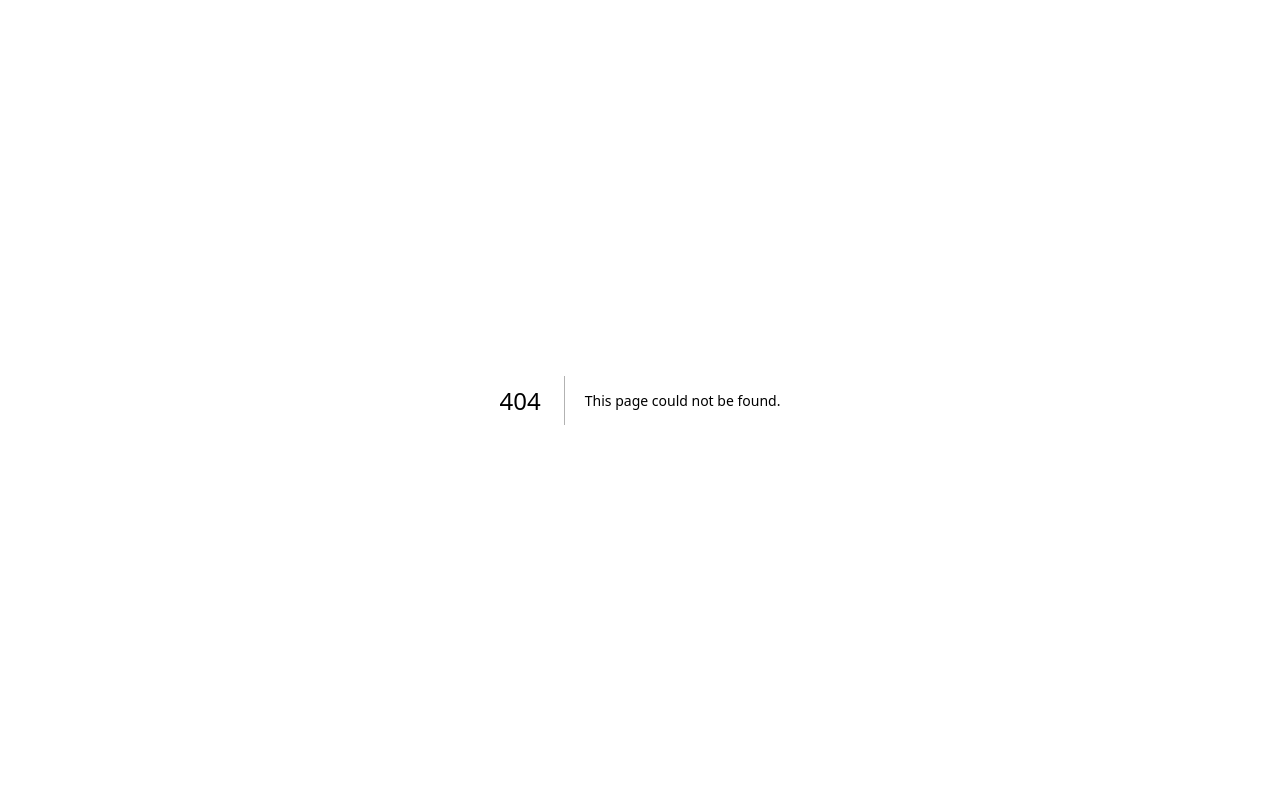
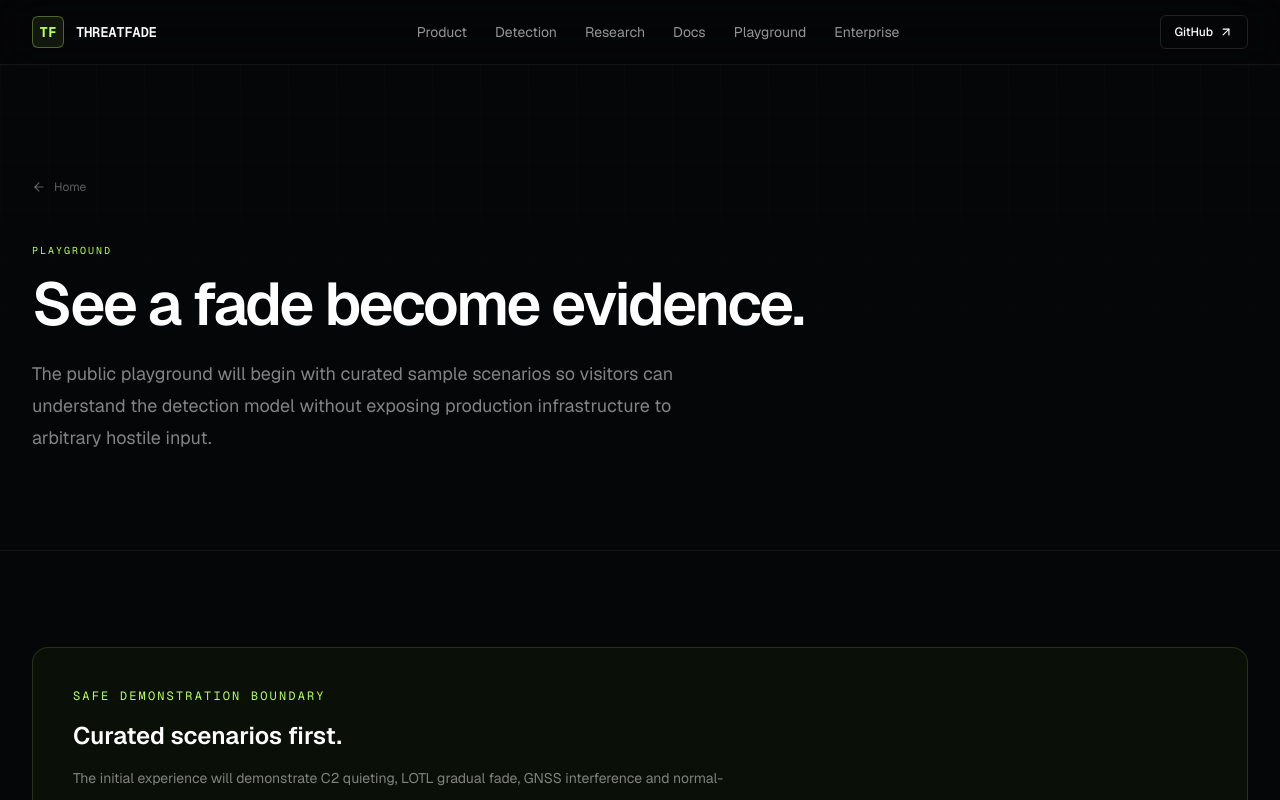
Before and after one commit to LloydCoder/tinlance-threatfade-web, a Next.js app: page /playground in a window 1280 px wide. Before the commit this address had no page. Shown: the top 800 px of the page. Built offline with nearby package versions, Linux system fonts and the light colour scheme.

Commit message:
feat(playground): establish safe demonstration boundary

```diff
--- /dev/null
+++ b/app/playground/page.tsx
@@ -0,0 +1,5 @@
+import { PageShell } from "@/components/layout/page-shell";
+
+export default function PlaygroundPage() {
+  return <PageShell eyebrow="Playground" title="See a fade become evidence." description="The public playground will begin with curated sample scenarios so visitors can understand the detection model without exposing production infrastructure to arbitrary hostile input."><div className="rounded-2xl border border-[#b8ff5a]/15 bg-[#0a1008] p-8 sm:p-10"><div className="font-mono text-xs uppercase tracking-[0.18em] text-[#b8ff5a]">Safe demonstration boundary</div><h2 className="mt-4 text-2xl font-semibold">Curated scenarios first.</h2><p className="mt-3 max-w-2xl text-sm leading-7 text-white/48">The initial experience will demonstrate C2 quieting, LOTL gradual fade, GNSS interference and normal-with-fade scenarios using repository-backed evidence. Arbitrary uploads require a separate security-reviewed processing boundary.</p></div></PageShell>;
+}
```
